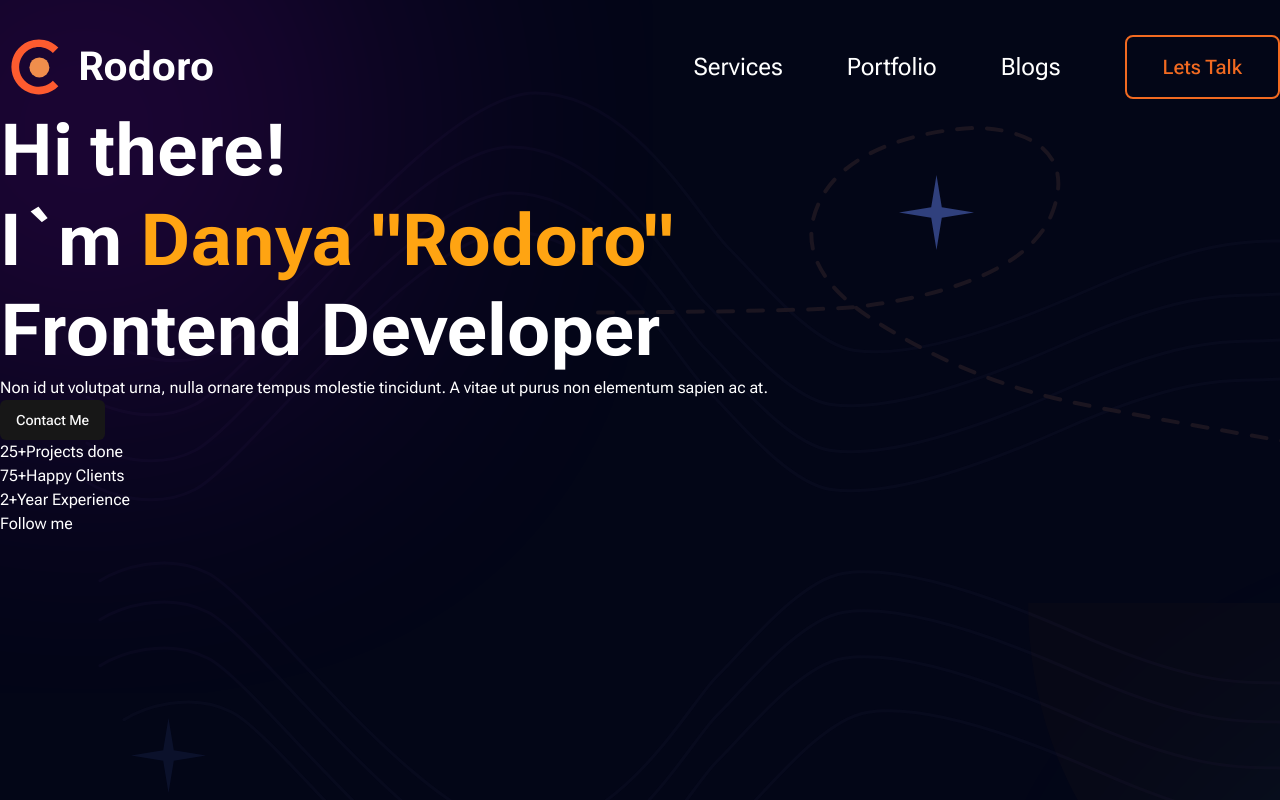
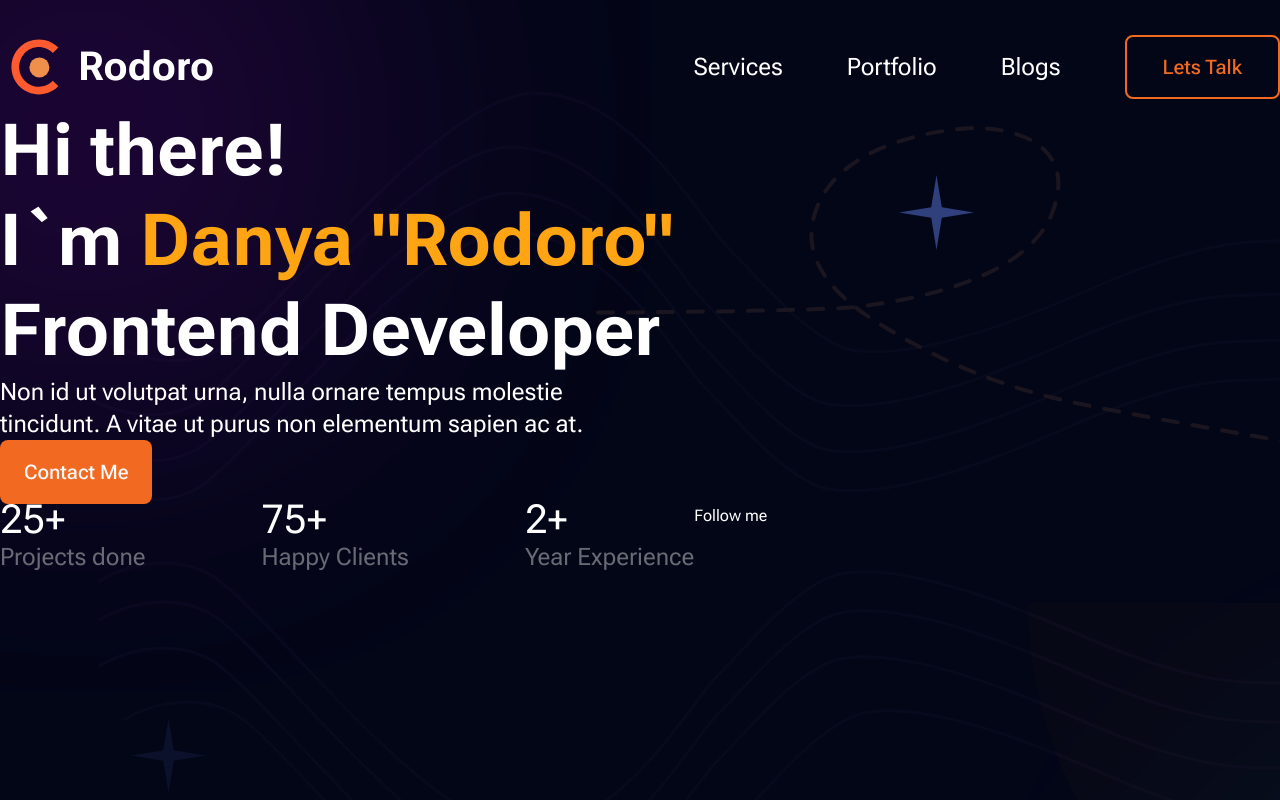
Before and after one commit to Rodoro/portfolio_v2, a Next.js app: page / in a window 1280 px wide. Built offline with nearby package versions, Linux system fonts and the light colour scheme.

Commit message:
Update styles in about

```diff
--- a/src/app/globals.css
+++ b/src/app/globals.css
@@ -23,7 +23,7 @@ body {
     --card-foreground: 0 0% 3.9%;
     --popover: 0 0% 100%;
     --popover-foreground: 0 0% 3.9%;
-    --primary: 0 0% 9%;
+    --primary: #F26A21;
     --primary-foreground: 0 0% 98%;
     --secondary: 0 0% 96.1%;
     --secondary-foreground: 0 0% 9%;
--- a/src/widgets/ui/pages/Main/About/About.tsx
+++ b/src/widgets/ui/pages/Main/About/About.tsx
@@ -12,25 +12,25 @@ export default function About() {
                     Frontend Developer
                 </span>
             </h1>
-            <p>
-                Non id ut volutpat urna, nulla ornare tempus molestie
+            <p className='text-2xl '>
+                Non id ut volutpat urna, nulla ornare tempus molestie<br />
                 tincidunt. A vitae ut purus non elementum sapien ac at.
             </p>
-            <Button>
+            <Button className='text-xl px-6' size={'xl'}>
                 Contact Me
             </Button>
-            <div>
-                <ul>
-                    <li>
-                        <span>25+</span>
+            <div className='flex'>
+                <ul className='flex text-2xl text-[#686A74]'>
+                    <li className='pr-[72px] mr-11'>
+                        <span className='text-[40px] text-white'>25+</span><br />
                         Projects done
                     </li>
-                    <li>
-                        <span>75+</span>
+                    <li className='pr-[72px] mr-11'>
+                        <span className='text-[40px] text-white'>75+</span><br />
                         Happy Clients
                     </li>
                     <li>
-                        <span>2+</span>
+                        <span className='text-[40px] text-white'>2+</span><br />
                         Year Experience
                     </li>
                 </ul>
--- a/tailwind.config.ts
+++ b/tailwind.config.ts
@@ -28,7 +28,7 @@ const config: Config = {
           foreground: 'hsl(var(--popover-foreground))'
         },
         primary: {
-          DEFAULT: 'hsl(var(--primary))',
+          DEFAULT: 'var(--primary)',
           foreground: 'hsl(var(--primary-foreground))'
         },
         secondary: {
```
